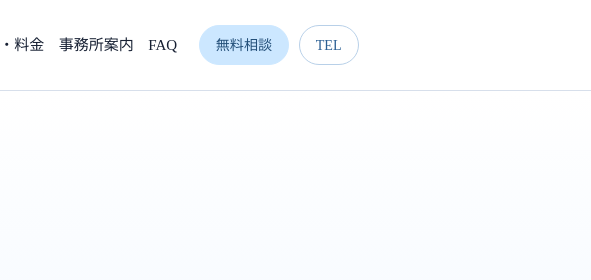
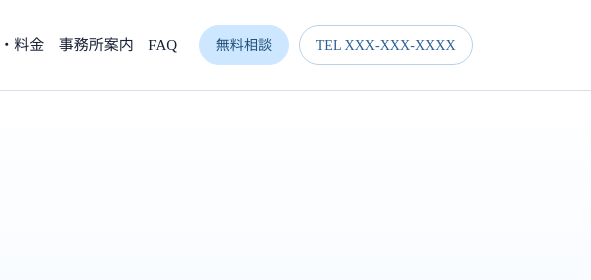
Before and after one commit to ashitaharesora/development, a website: page services/index.html in a window 1280 px wide. Shown: the top 280 px of the page, 689-1280 px from the left. Drawn offline with Linux system fonts and the light colour scheme; a web font is replaced by a local one.

Commit message:
deploy: 2adeaa980921ff2009eac39892c76ee5f33e1d96

```diff
--- a/services/index.html
+++ b/services/index.html
@@ -45,7 +45,7 @@
 
           <div class="nav-cta-group">
             <a class="nav-item cta cta-free" href="../contact/">無料相談</a>
-            <a class="nav-item cta cta-phone" href="tel:XXX-XXX-XXXX">TEL</a>
+            <a class="nav-item cta cta-phone" href="tel:XXX-XXX-XXXX">TEL XXX-XXX-XXXX</a>
           </div>
         </div>
       </nav>
```
